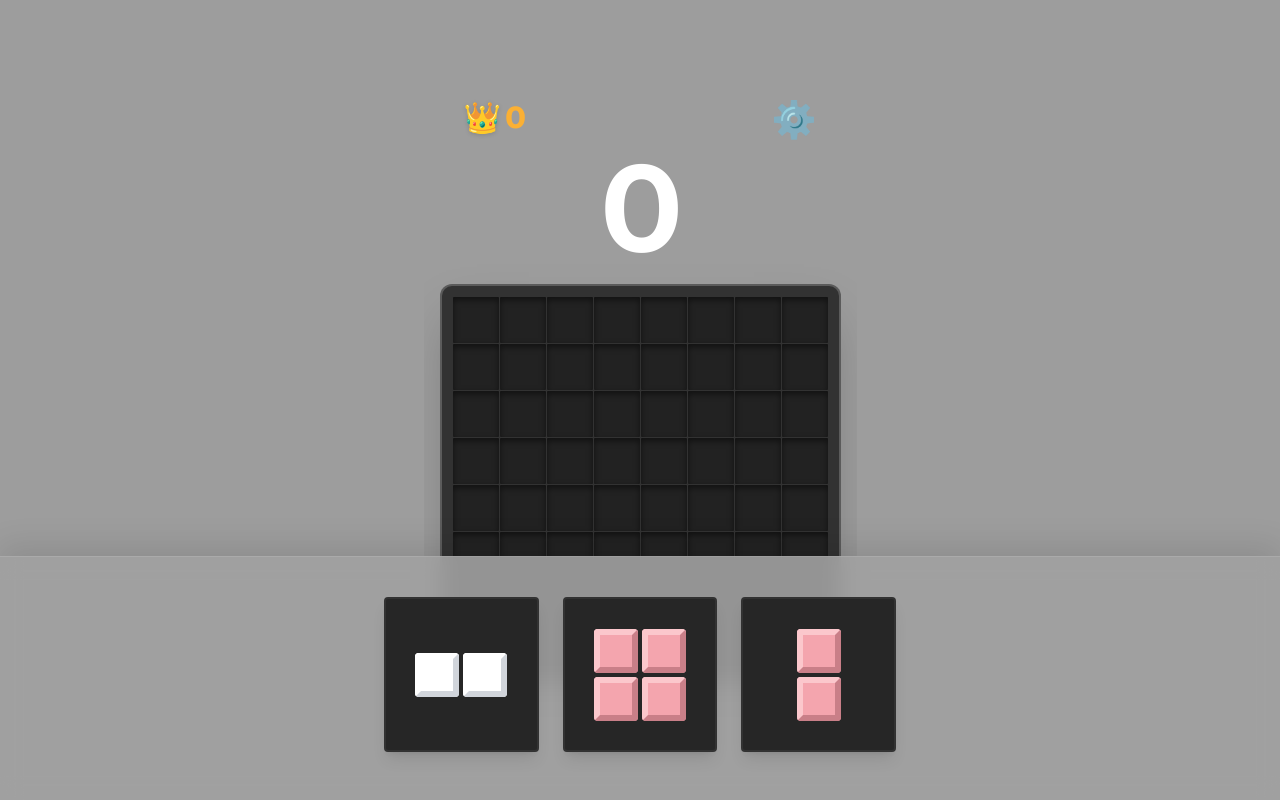
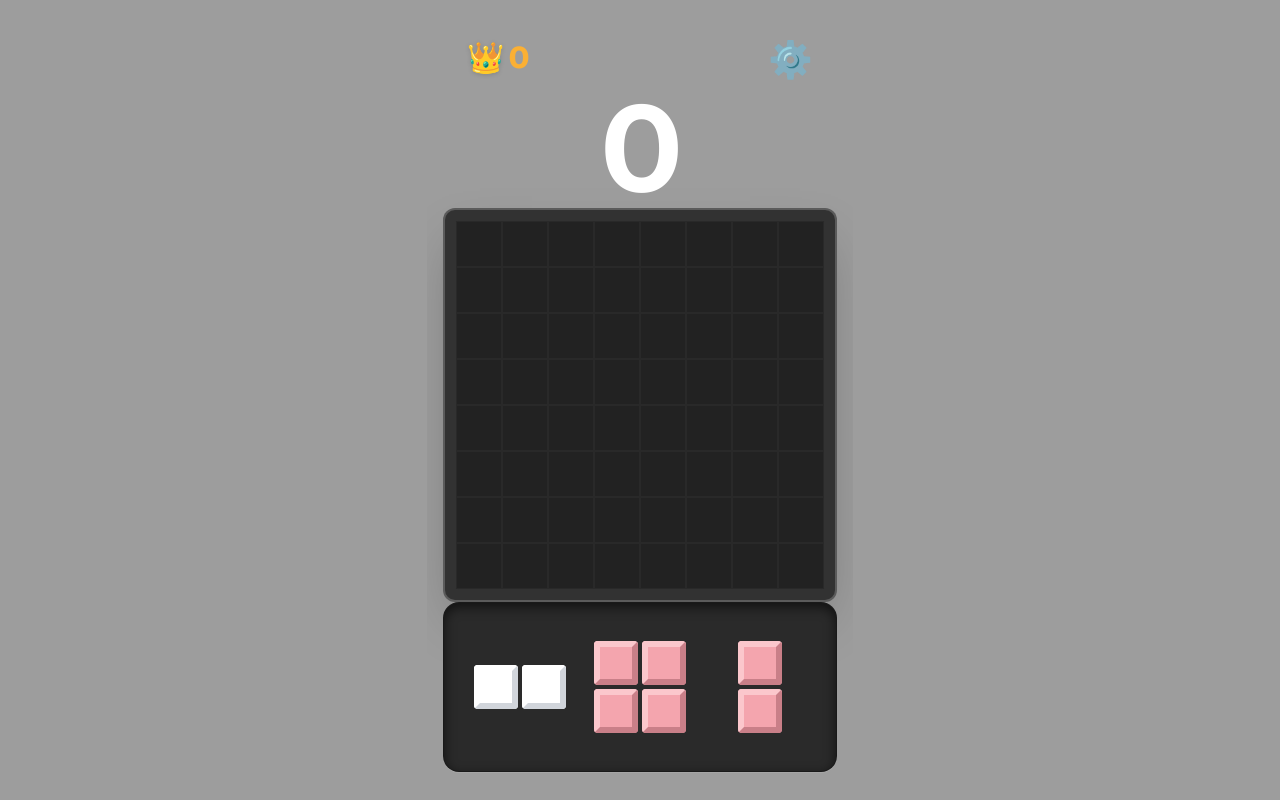
Before and after one commit to yunushi/block-mania, a Next.js app: page / in a window 1280 px wide. Both pictures are taken after a click on the button "PLAY". Built offline with nearby package versions, Linux system fonts and the light colour scheme.

Commit message:
ızgara değişti arka plan değişti

```diff
--- a/src/app/globals.css
+++ b/src/app/globals.css
@@ -117,11 +117,10 @@ body {
   100% { transform: scale(1.2); filter: brightness(2) opacity(0); }
 }
 
-/* Grid Cell Styles */
+/* Unified Grid Cell Styles */
 .grid-cell {
   background: var(--cell-bg);
-  border-radius: 1px;
-  box-shadow: inset 0 3px 6px rgba(0,0,0,0.5); /* Deeper concave shadow */
+  border: 0.5px solid rgba(255, 255, 255, 0.03); /* Extremely subtle dividers */
 }
 
 .inventory-panel {
--- a/src/app/page.tsx
+++ b/src/app/page.tsx
@@ -40,7 +40,7 @@ export default function Home() {
   }
 
   return (
-    <main className={`flex flex-col items-center justify-center h-[100dvh] p-2 sm:p-4 gap-2 sm:gap-4 select-none overflow-hidden relative bg-[#9d9d9d]`}>
+    <main className="flex flex-col items-center h-[100dvh] p-4 select-none overflow-hidden relative bg-[#9d9d9d]">
 
 
       {/* HEADER Layout from Image */}
@@ -134,8 +134,8 @@ export default function Home() {
         )}
       </div>
 
-      {/* Controller / Inventory - Floating Desk Style */}
-      <div className={`w-full flex justify-center relative z-30 mt-4 mb-2`}>
+      {/* Controller / Inventory - Positioned relative instead of fixed to avoid overlap */}
+      <div className="w-full max-w-lg mt-auto mb-8 z-30">
         <BlockInventory
           blocks={inventory}
           onPlace={placeBlock}
--- a/src/components/BlockInventory.tsx
+++ b/src/components/BlockInventory.tsx
@@ -11,22 +11,23 @@ interface BlockInventoryProps {
 
 const BlockInventory: React.FC<BlockInventoryProps> = ({ blocks, onPlace }) => {
   return (
-    <div className="fixed bottom-0 left-0 right-0 z-50 inventory-panel px-6 pt-10 pb-12 flex justify-center items-center">
-      <div className="flex justify-between items-center gap-6 w-full max-w-lg">
+    <div className="w-full z-50 flex justify-center items-center">
+      {/* Unified 3D Darkened Panel */}
+      <div className="w-full max-w-lg bg-[#2a2a2a] rounded-2xl p-6 shadow-[inset_0_4px_12px_rgba(0,0,0,0.6),0_1px_1px_rgba(255,255,255,0.1)] border border-black/40 flex justify-between items-center gap-4">
         {[0, 1, 2].map((index) => (
           <div
             key={index}
-            className="flex-1 flex justify-center items-center aspect-square rounded-sm bg-[#262626] border-2 border-[#323232] shadow-lg transition-all relative"
+            className="flex-1 flex justify-center items-center min-h-[120px] relative"
           >
             {blocks[index] ? (
-              <div className="relative flex justify-center items-center w-full h-full transform hover:scale-110 active:scale-95 transition-all duration-300">
+              <div className="relative flex justify-center items-center w-full h-full transform hover:scale-105 active:scale-95 transition-all duration-300">
                 <DraggableBlock
                   block={blocks[index]!}
                   onPlace={onPlace}
                 />
               </div>
             ) : (
-              <div className="w-6 h-6 rounded-full bg-slate-200/50 blur-[2px]" />
+              <div className="w-2 h-2 rounded-full bg-black/20" />
             )}
           </div>
         ))}
--- a/src/components/GameBoard.tsx
+++ b/src/components/GameBoard.tsx
@@ -14,7 +14,7 @@ const GameBoard: React.FC<GameBoardProps> = ({ grid, showPerfect }) => {
 
 
   return (
-    <div className="grid grid-cols-8 gap-[1px] p-[1px] bg-[#323232] rounded-[4px] relative overflow-hidden">
+    <div className="grid grid-cols-8 gap-0 p-[1px] bg-[#323232] rounded-[4px] relative overflow-hidden">
       {/* Single unified rainbow overlay — one continuous gradient across the full grid */}
       {showPerfect && (
         <div className="rainbow-unified-overlay" />
```
